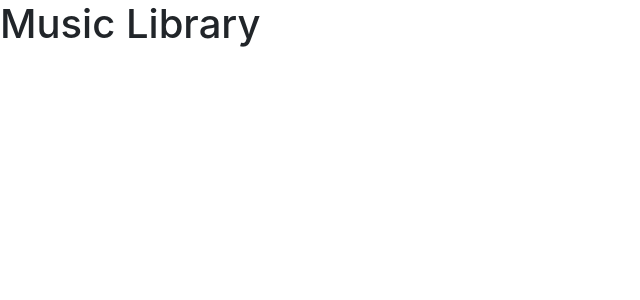
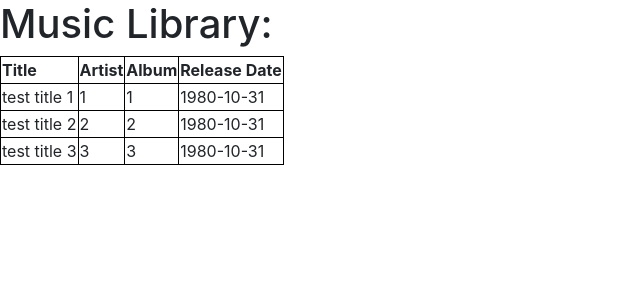
Before and after one commit to clintmthompson/React-Music-Library, a React (Create React App) app: page / in a window 1280 px wide. Shown: the top 300 px of the page, without its empty margins (0-640 px from the left). Built offline with nearby package versions, Linux system fonts and the light colour scheme.

Commit message:
Set up SongTable class, with an array of test songs

```diff
--- a/src/Components/App.js
+++ b/src/Components/App.js
@@ -1,12 +1,15 @@
 import '../Styles/App.css'
 import React, {Component} from 'react'
+import SongTable from './MusicTable'
 
 class App extends Component {
   state = {   }
 
   render() {
     return(
-      <h1>Music Library</h1>
+      <React.Fragment>
+        <SongTable />
+      </React.Fragment>
     )
   }
 }
--- /dev/null
+++ b/src/Components/MusicTable.jsx
@@ -0,0 +1,58 @@
+import React, { Component } from "react"
+
+class SongTable extends Component{
+    state = {
+        songs: [
+            {
+                title: 'test title 1',
+                artist: '1',
+                album: '1',
+                release_date: '1980-10-31'
+            },
+            {
+                title:'test title 2',
+                artist: '2',
+                album: '2',
+                release_date: '1980-10-31'
+            },
+            {
+                title:'test title 3',
+                artist: '3',
+                album: '3',
+                release_date: '1980-10-31'
+            },
+        ]
+    }
+
+
+    render() {
+        return (
+        <div>
+
+            <h1 >Music Library:</h1>
+
+            <table style={{border:'1px solid black'}}>
+                <tr style={{border:'1px solid black'}}>
+                    <th style={{border:'1px solid black'}}>Title</th>
+                    <th style={{border:'1px solid black'}}>Artist</th>
+                    <th style={{border:'1px solid black'}}>Album</th>
+                    <th style={{border:'1px solid black'}}>Release Date</th>
+                </tr>
+
+                {this.state.songs.map((songs) => (
+                    <tr style={{border:'1px solid black'}}>
+                        <td style={{border:'1px solid black'}}>{songs.title}</td>
+                        <td style={{border:'1px solid black'}}>{songs.artist}</td>
+                        <td style={{border:'1px solid black'}}>{songs.album}</td>
+                        <td style={{border:'1px solid black'}}>{songs.release_date}</td>
+                    </tr>
+                ))}
+            </table><br />
+
+
+        </div>
+        )
+}
+}
+
+export default SongTable
```
